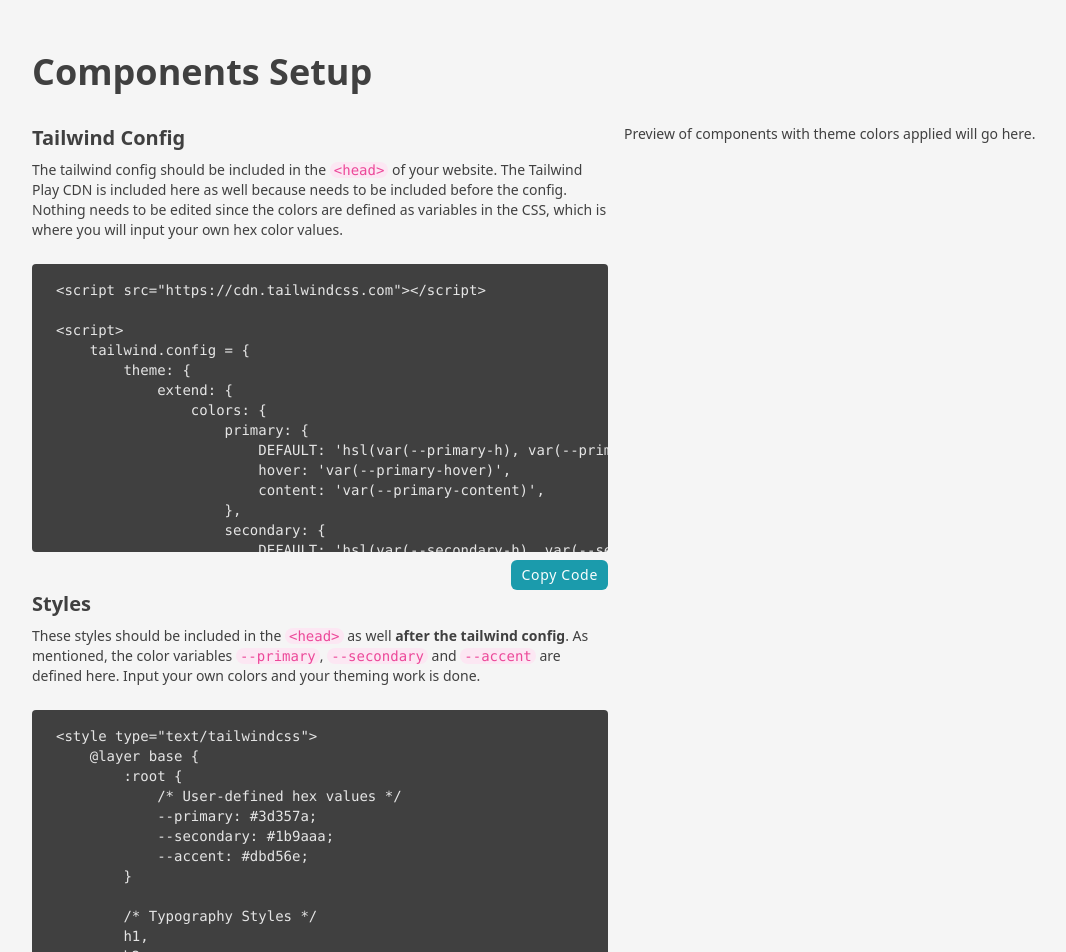
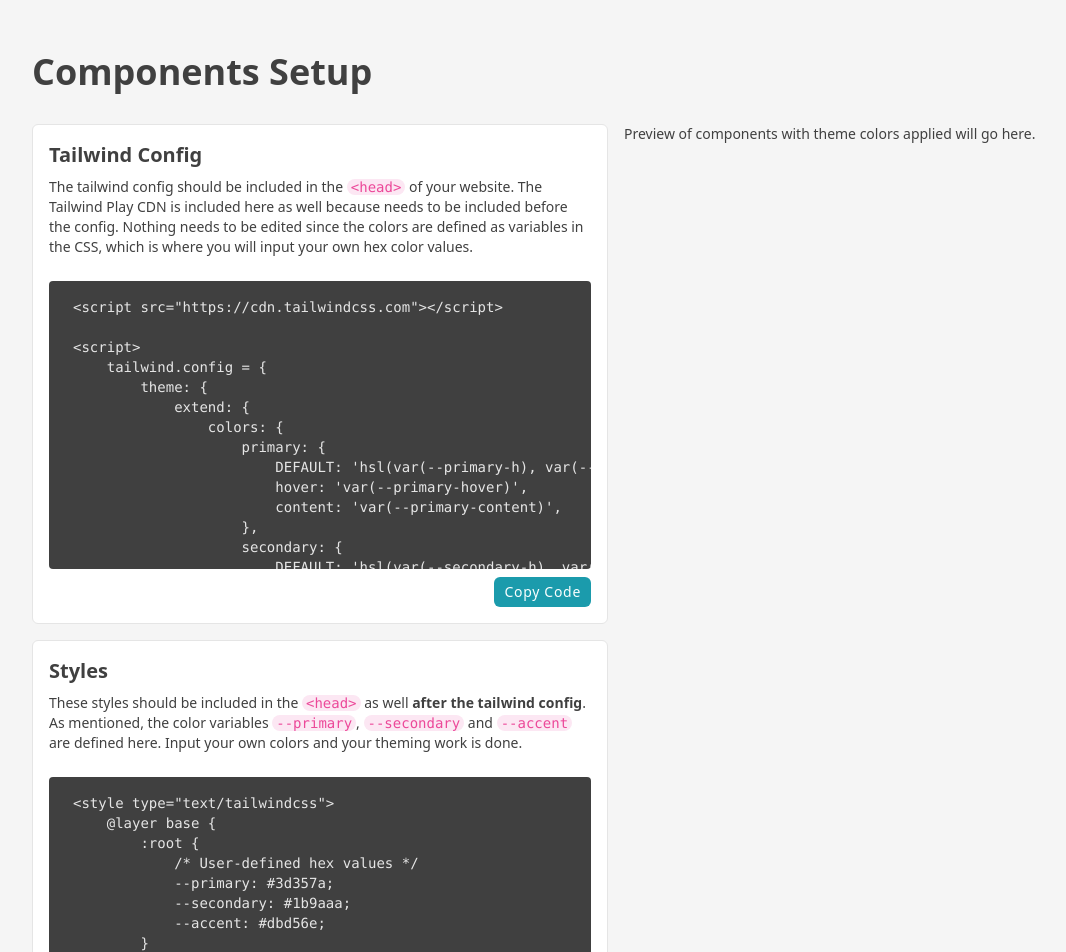
Before and after one commit to jtomeck/histomicstk-components, a Jekyll site: the page built from index.html, in a window 1280 px wide. Shown: the top 952 px of the page, without its empty margins (32-1098 px from the left). Built offline with Jekyll 4.4.1, drawn with Linux system fonts in a browser that asks for light colours; nearby versions of some CDN libraries.

Commit message:
Improve grouping and legibility

```diff
--- a/index.html
+++ b/index.html
@@ -5,8 +5,8 @@ layout: default
 <div class="p-8">
     <h1 class="mb-8">Components Setup</h1>
     <div class="flex space-x-4 w-full">
-        <div class="w-1/2">
-            <div class="component-container">
+        <div class="w-1/2 space-y-4">
+            <div class="component-container bg-white border border-neutral-200 p-4 rounded-md">
                 <div class="pb-4">
                     <h4 class="mb-2">Tailwind Config</h4>
                     The tailwind config should be included in the <code class="font-mono bg-pink-100 rounded-lg px-1 text-pink-500 whitespace-nowrap">&lt;head&gt;</code> of your website. The Tailwind Play CDN is included here as well because needs to be included before the config. Nothing needs to be edited since the colors are defined as variables in the CSS, which is where you will input your own hex color values.
@@ -18,7 +18,7 @@ layout: default
                 </div>
             </div>
 
-            <div class="component-container">
+            <div class="component-container bg-white border border-neutral-200 p-4 rounded-md">
                 <div class="pb-4">
                     <h4 class="mb-2">Styles</h4>
                     These styles should be included in the <code class="font-mono bg-pink-100 rounded-lg px-1 text-pink-500 whitespace-nowrap">&lt;head&gt;</code> as well <strong>after the tailwind config</strong>. As mentioned, the color variables <code class="font-mono bg-pink-100 rounded-lg px-1 text-pink-500 whitespace-nowrap">--primary</code>, <code class="font-mono bg-pink-100 rounded-lg px-1 text-pink-500 whitespace-nowrap">--secondary</code> and <code class="font-mono bg-pink-100 rounded-lg px-1 text-pink-500 whitespace-nowrap">--accent</code> are defined here. Input your own colors and your theming work is done.
@@ -30,7 +30,7 @@ layout: default
                 </div>
             </div>
 
-            <div class="component-container">
+            <div class="component-container bg-white border border-neutral-200 p-4 rounded-md">
                 <div class="pb-4">
                     <h4 class="mb-2">Automatic Color Generation</h4>
                     This script does a bunch of magic that takes the hex values you input into the css color variables, converts them to HSL (hue, saturation, lightness) colors and automatically calculates legible content colors, hover states, etc. It should be included before the closing <code class="font-mono bg-pink-100 rounded-lg px-1 text-pink-500 whitespace-nowrap">&lt;/body&gt;</code> tag of your website. It shouldn't be needed, but if there is any strange color loading behavior you can defer the script like so: <code class="font-mono bg-pink-100 rounded-lg px-1 text-pink-500 whitespace-nowrap">&lt;script type="text/javascript" defer&gt;</code>
```
